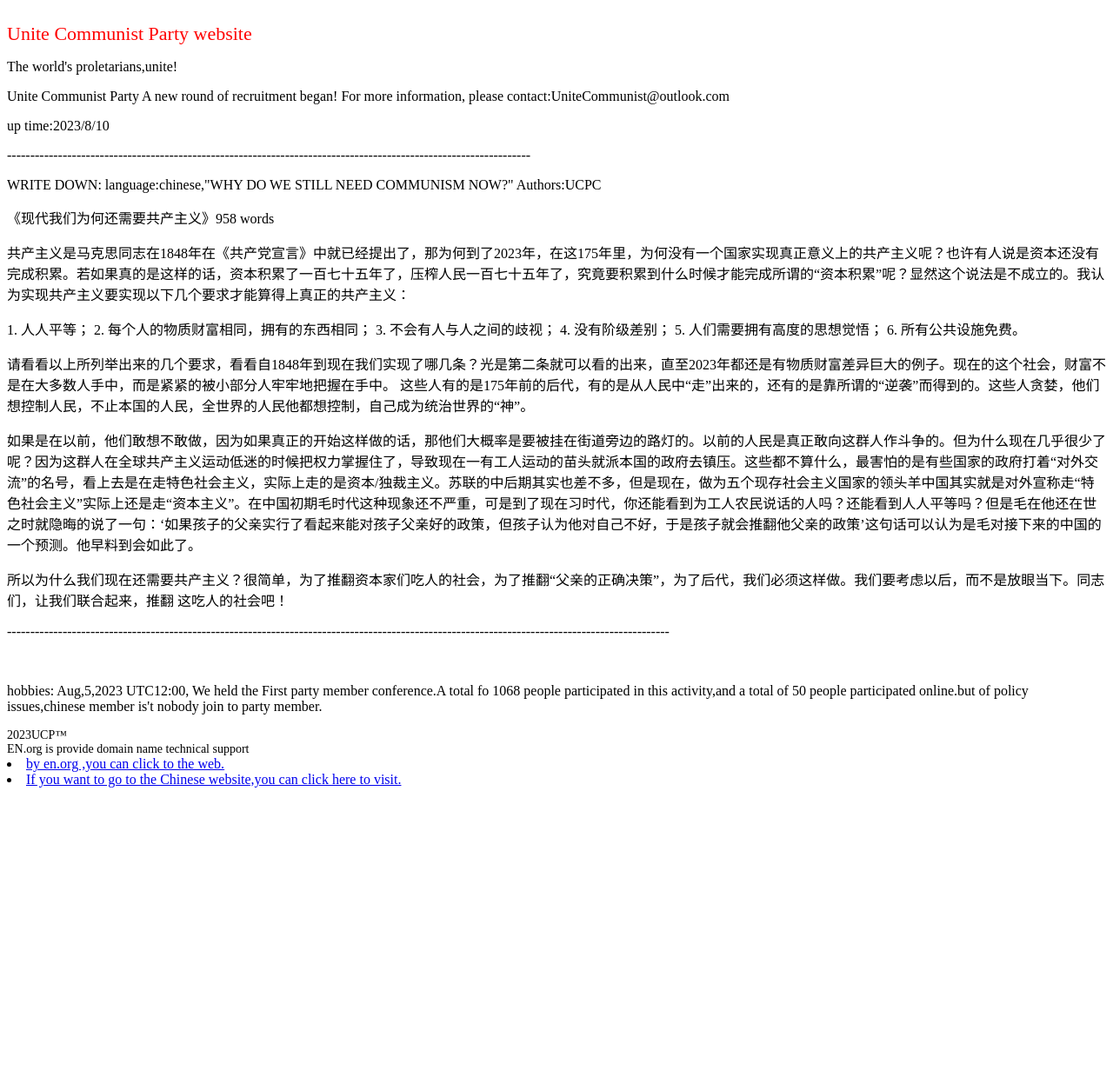
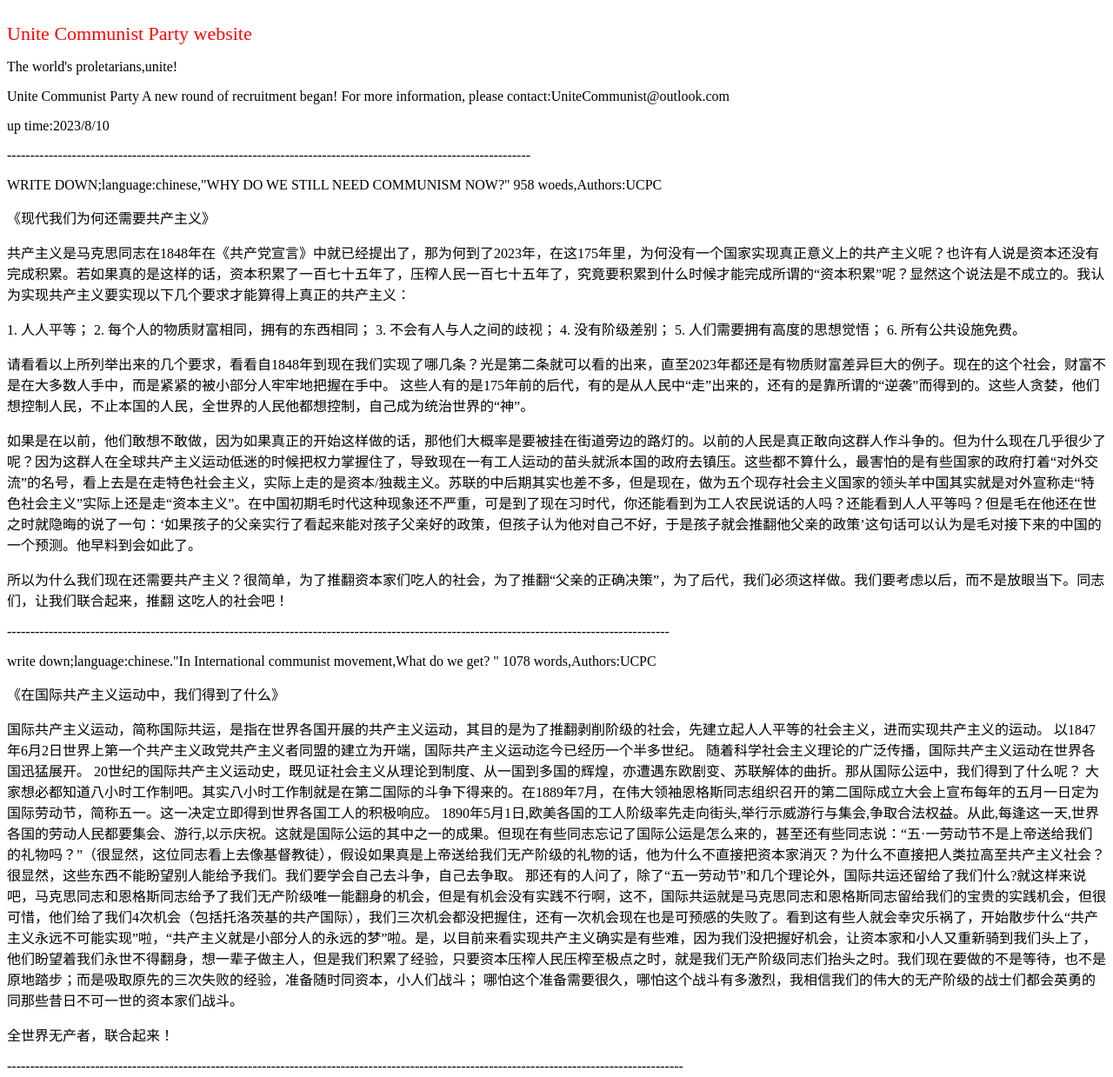
Before and after one commit to floating1003/Uinite-community-party, a plain HTML site: page index.html in a window 1280 px wide. Shown: the top 1239 px of the page at 87% size. Before the commit the page ends 914 px from the top, so only its background shows below. Drawn offline with Linux system fonts and the light colour scheme.

Commit message:
Update index.html
Signed-off-by: Unite-community <119108608+floating1003@users.noreply.github.com>

```diff
--- a/index.html
+++ b/index.html
@@ -18,8 +18,8 @@
 <p>Unite Communist Party A new round of recruitment began! For more information, please contact:UniteCommunist@outlook.com</p>
 <p>up time:2023/8/10
 <p>-----------------------------------------------------------------------------------------------------------------</p>
-<p>WRITE DOWN: language:chinese,"WHY DO WE STILL NEED COMMUNISM NOW?" Authors:UCPC</p>
-<p>《现代我们为何还需要共产主义》958 words</p>
+<p>WRITE DOWN;language:chinese,"WHY DO WE STILL NEED COMMUNISM NOW?" 958 woeds,Authors:UCPC</p>
+<p>《现代我们为何还需要共产主义》</p>
 <p>共产主义是马克思同志在1848年在《共产党宣言》中就已经提出了，那为何到了2023年，在这175年里，为何没有一个国家实现真正意义上的共产主义呢？也许有人说是资本还没有完成积累。若如果真的是这样的话，资本积累了一百七十五年了，压榨人民一百七十五年了，究竟要积累到什么时候才能完成所谓的“资本积累”呢？显然这个说法是不成立的。我认为实现共产主义要实现以下几个要求才能算得上真正的共产主义：</p>
 <p>
 1.	人人平等；
@@ -34,6 +34,17 @@
 <p>所以为什么我们现在还需要共产主义？很简单，为了推翻资本家们吃人的社会，为了推翻“父亲的正确决策”，为了后代，我们必须这样做。我们要考虑以后，而不是放眼当下。同志们，让我们联合起来，推翻
 这吃人的社会吧！</p>
 <p>-----------------------------------------------------------------------------------------------------------------------------------------------</p>
+write down;language:chinese."In International communist movement,What do we get? " 1078 words,Authors:UCPC
+<p>《在国际共产主义运动中，我们得到了什么》</p>
+国际共产主义运动，简称国际共运，是指在世界各国开展的共产主义运动，其目的是为了推翻剥削阶级的社会，先建立起人人平等的社会主义，进而实现共产主义的运动。
+以1847年6月2日世界上第一个共产主义政党共产主义者同盟的建立为开端，国际共产主义运动迄今已经历一个半多世纪。 随着科学社会主义理论的广泛传播，国际共产主义运动在世界各国迅猛展开。
+20世纪的国际共产主义运动史，既见证社会主义从理论到制度、从一国到多国的辉煌，亦遭遇东欧剧变、苏联解体的曲折。那从国际公运中，我们得到了什么呢？
+大家想必都知道八小时工作制吧。其实八小时工作制就是在第二国际的斗争下得来的。在1889年7月，在伟大领袖恩格斯同志组织召开的第二国际成立大会上宣布每年的五月一日定为国际劳动节，简称五一。这一决定立即得到世界各国工人的积极响应。
+1890年5月1日,欧美各国的工人阶级率先走向街头,举行示威游行与集会,争取合法权益。从此,每逢这一天,世界各国的劳动人民都要集会、游行,以示庆祝。这就是国际公运的其中之一的成果。但现在有些同志忘记了国际公运是怎么来的，甚至还有些同志说：“五·一劳动节不是上帝送给我们的礼物吗？”（很显然，这位同志看上去像基督教徒），假设如果真是上帝送给我们无产阶级的礼物的话，他为什么不直接把资本家消灭？为什么不直接把人类拉高至共产主义社会？很显然，这些东西不能盼望别人能给予我们。我们要学会自己去斗争，自己去争取。
+那还有的人问了，除了“五一劳动节”和几个理论外，国际共运还留给了我们什么?就这样来说吧，马克思同志和恩格斯同志给予了我们无产阶级唯一能翻身的机会，但是有机会没有实践不行啊，这不，国际共运就是马克思同志和恩格斯同志留给我们的宝贵的实践机会，但很可惜，他们给了我们4次机会（包括托洛茨基的共产国际），我们三次机会都没把握住，还有一次机会现在也是可预感的失败了。看到这有些人就会幸灾乐祸了，开始散步什么“共产主义永远不可能实现”啦，“共产主义就是小部分人的永远的梦”啦。是，以目前来看实现共产主义确实是有些难，因为我们没把握好机会，让资本家和小人又重新骑到我们头上了，他们盼望着我们永世不得翻身，想一辈子做主人，但是我们积累了经验，只要资本压榨人民压榨至极点之时，就是我们无产阶级同志们抬头之时。我们现在要做的不是等待，也不是原地踏步；而是吸取原先的三次失败的经验，准备随时同资本，小人们战斗；
+哪怕这个准备需要很久，哪怕这个战斗有多激烈，我相信我们的伟大的无产阶级的战士们都会英勇的同那些昔日不可一世的资本家们战斗。
+<p>全世界无产者，联合起来！</p>
+<p>--------------------------------------------------------------------------------------------------------------------------------------------------</p>
 <!DOCTYPE html>
 <html>
    <head>
```
